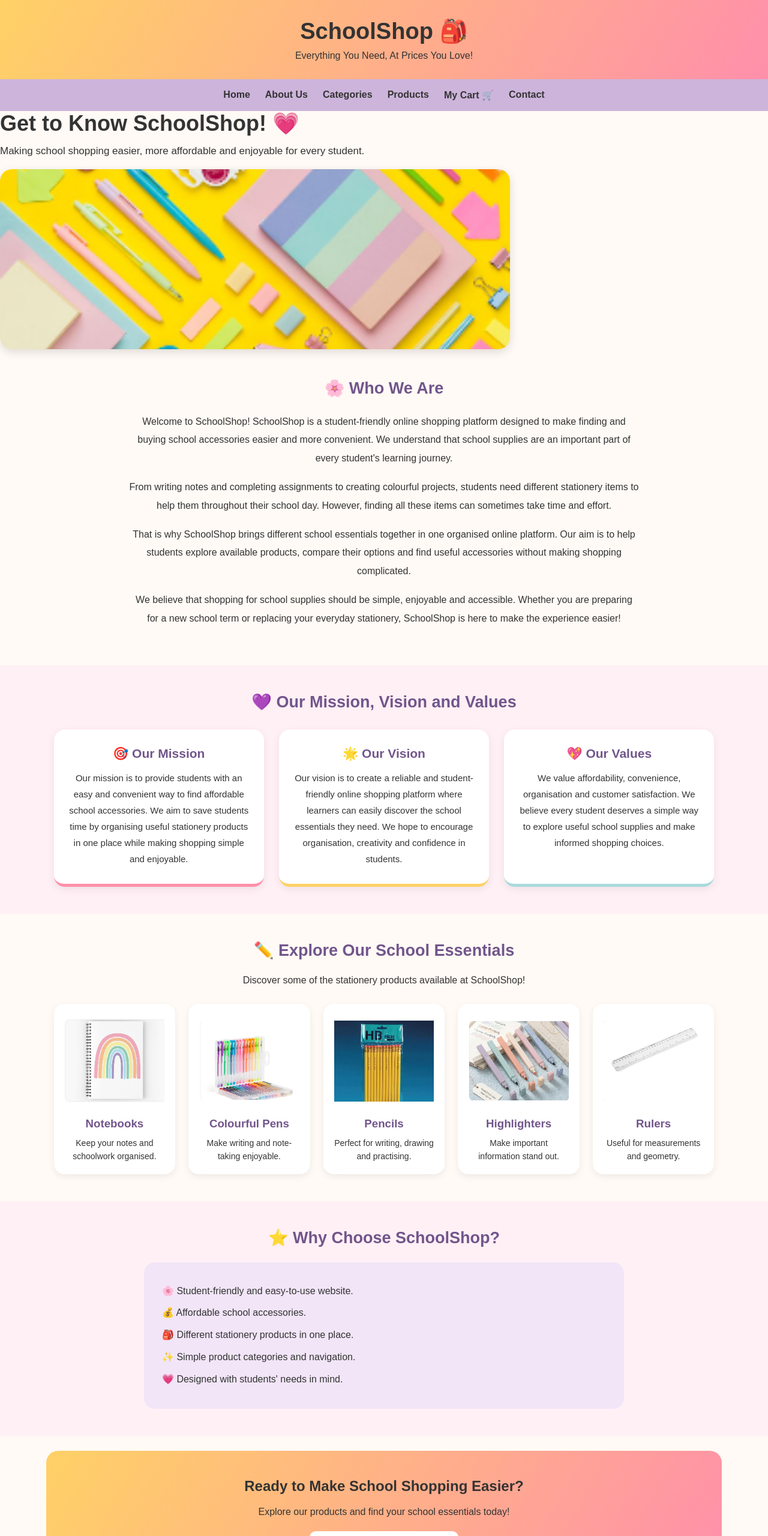
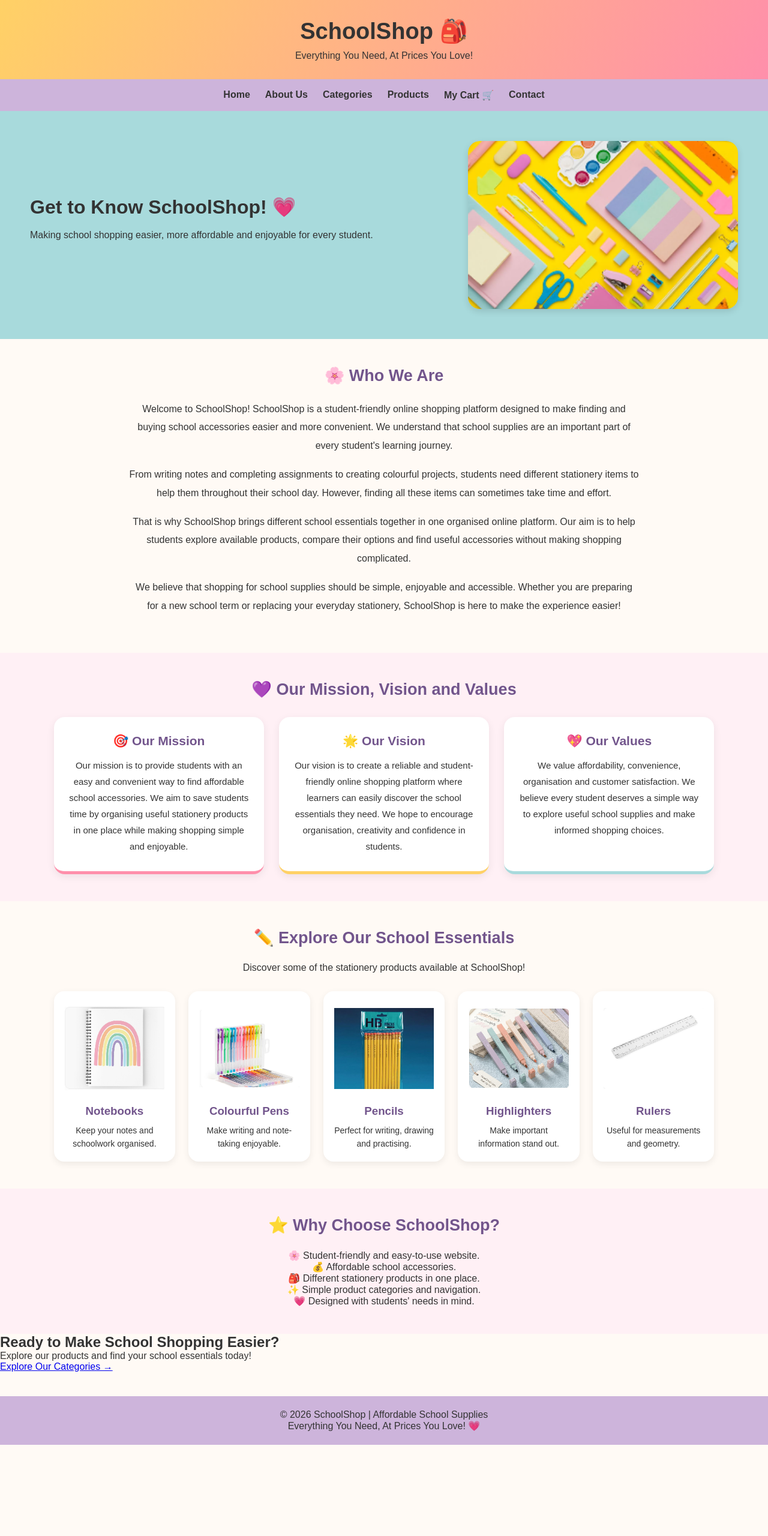
Before and after one commit to julietsotuff/SchoolShop_crit_c, a plain HTML site: page about.html in a window 1280 px wide. Shown: the top 2560 px of the page at 60% size. After the commit the page ends 2408 px from the top, so only its background shows below. Drawn offline with Linux system fonts and the light colour scheme.

Commit message:
Update style.css

```diff
--- a/style.css
+++ b/style.css
@@ -401,61 +401,51 @@ footer {
             font-size: 14px;
         }
 
-        .why-box {
-            background: #f1e5f7;
-            max-width: 800px;
-            margin: auto;
-            padding: 30px;
-            border-radius: 18px;
-            text-align: left;
-            line-height: 2.3;
+
+/* ABOUT HERO - MATCHES HOMEPAGE */
+
+.about-hero {
+    display: flex;
+    align-items: center;
+    justify-content: space-around;
+    gap: 30px;
+    padding: 50px;
+    background-color: #a8dadc;
 }
 
-        .about-end {
-            background: linear-gradient(120deg, #ffd166, #ff8fab);
-            text-align: center;
-            padding: 45px 20px;
-            margin: 25px 6%;
-            border-radius: 20px;
+.about-hero-text {
+    flex: 1;
 }
 
-        .about-end h2 {
+.about-hero h2 {
+    font-size: 32px;
     margin-bottom: 15px;
+    color: #333;
 }
 
-        .about-end p {
-            line-height: 1.8;
+.about-hero p {
+    font-size: 16px;
+    line-height: 1.6;
+    margin-bottom: 20px;
 }
 
-        .about-end a {
-            display: inline-block;
-            background: white;
-            color: #333;
-            padding: 13px 24px;
-            border-radius: 10px;
-            text-decoration: none;
-            font-weight: bold;
-            margin-top: 18px;
-            transition: 0.3s;
+.about-hero img {
+    width: 45%;
+    max-width: 450px;
+    height: 280px;
+    object-fit: cover;
+    border-radius: 20px;
+    box-shadow: 0 4px 12px rgba(0,0,0,0.12);
 }
 
-        .about-end a:hover {
-            background: #cdb4db;
-            transform: scale(1.05);
-        }
-
-        @media(max-width: 600px) {
-            .about-hero h2 {
-                font-size: 27px;
+@media (max-width: 650px) {
+    .about-hero {
+        flex-direction: column;
+        text-align: center;
+        padding: 30px 20px;
     }
 
     .about-hero img {
         width: 100%;
-                height: 200px;
-            }
-
-            .about-section {
-                padding: 35px 5%;
     }
 }
-    </style>
```
Lines whose indentation alone changed are shown as unchanged.
